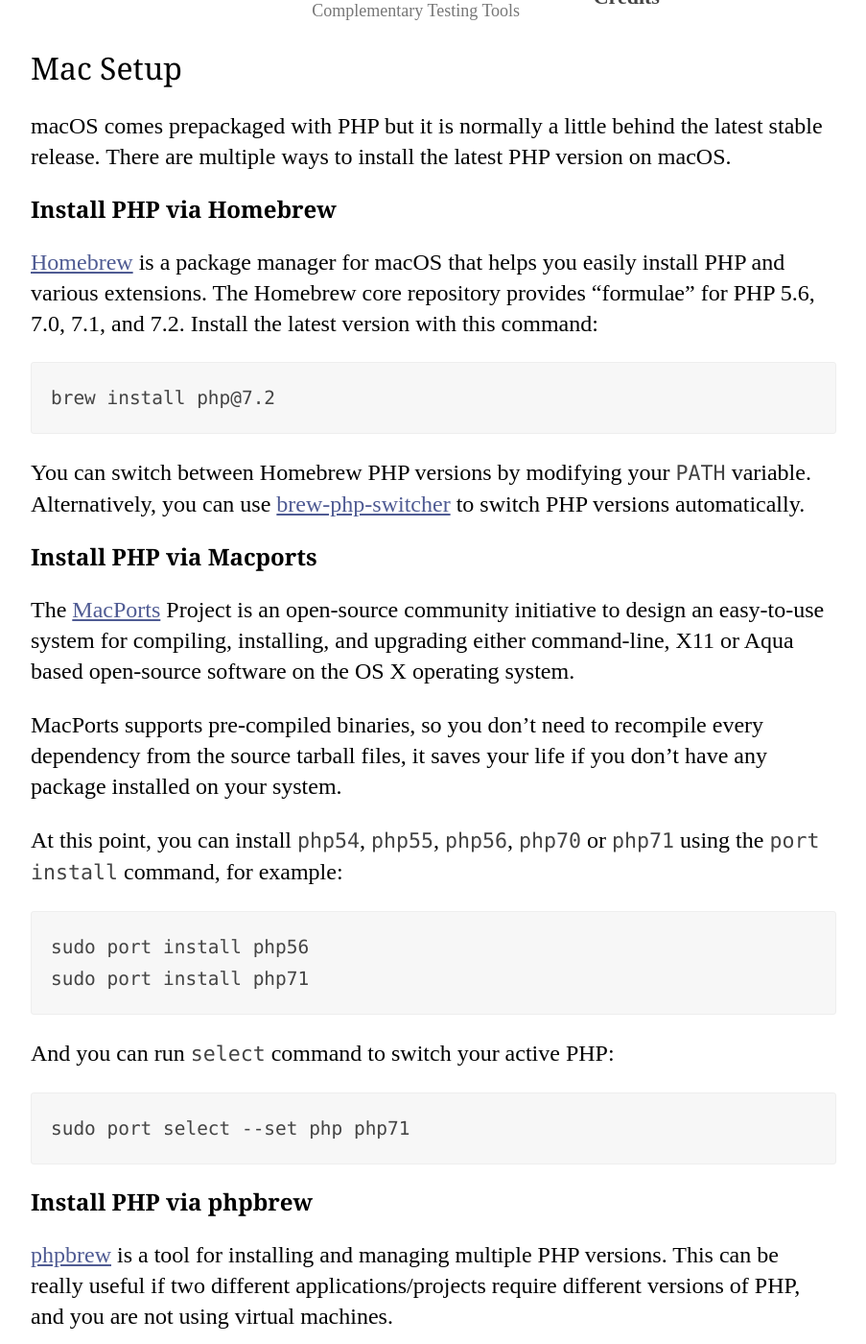
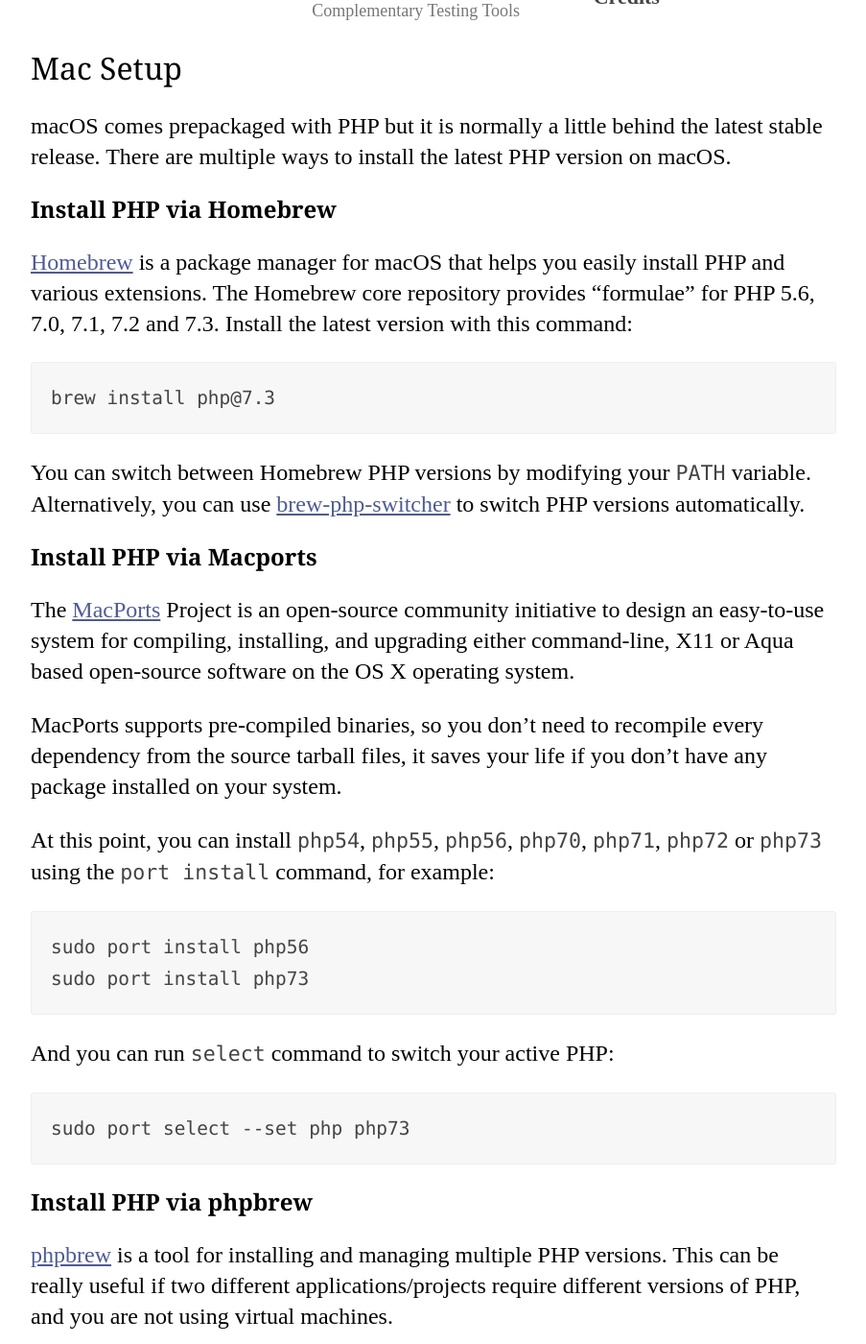
Before and after one commit to codeguy/php-the-right-way, a Jekyll site: the page built from _posts/01-04-01-Mac-Setup.md, in a window 1280 px wide and 1400 px high, scrolled down 1179 px. Shown: the whole window at 96% size, without its empty margins (188-1091 px from the left). Built offline with Jekyll 4.4.1, drawn with Linux system fonts in a browser that asks for light colours; our own code applies the rules of GitHub Pages for plain Markdown files.

Commit message:
updated php version to support 7.3

````diff
--- a/_posts/01-04-01-Mac-Setup.md
+++ b/_posts/01-04-01-Mac-Setup.md
@@ -9,10 +9,10 @@ macOS comes prepackaged with PHP but it is normally a little behind the latest s
 
 ### Install PHP via Homebrew
 
-[Homebrew] is a package manager for macOS that helps you easily install PHP and various extensions. The Homebrew core repository provides "formulae" for PHP 5.6, 7.0, 7.1, and 7.2. Install the latest version with this command:
+[Homebrew] is a package manager for macOS that helps you easily install PHP and various extensions. The Homebrew core repository provides "formulae" for PHP 5.6, 7.0, 7.1, 7.2 and 7.3. Install the latest version with this command:
 
 ```
-brew install php@7.2
+brew install php@7.3
 ```
 
 You can switch between Homebrew PHP versions by modifying your `PATH` variable. Alternatively, you can use [brew-php-switcher][brew-php-switcher] to switch PHP versions automatically.
@@ -28,14 +28,14 @@ MacPorts supports pre-compiled binaries, so you don't need to recompile every
 dependency from the source tarball files, it saves your life if you don't
 have any package installed on your system.
 
-At this point, you can install `php54`, `php55`, `php56`, `php70` or `php71` using the `port install` command, for example:
+At this point, you can install `php54`, `php55`, `php56`, `php70`, `php71`, `php72` or `php73` using the `port install` command, for example:
 
     sudo port install php56
-    sudo port install php71
+    sudo port install php73
 
 And you can run `select` command to switch your active PHP:
 
-    sudo port select --set php php71
+    sudo port select --set php php73
 
 ### Install PHP via phpbrew
 
````
